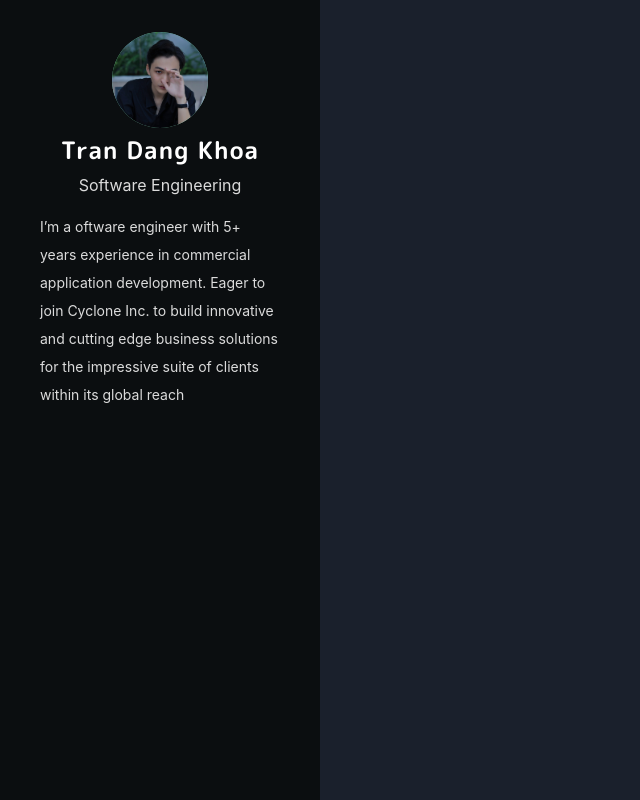
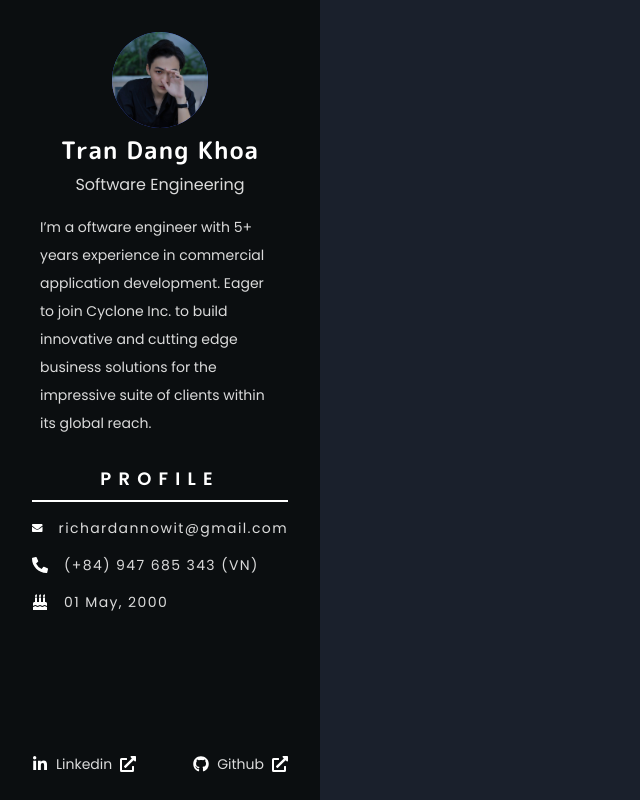
Before and after one commit to richardktran/Personal-Blog, a Next.js app: page / in a window 1280 px wide. Shown: the whole page, without its empty margins (0-640 px from the left). Built offline with nearby package versions, Linux system fonts and the light colour scheme.

Commit message:
split components and make responsive for info section

```diff
--- a/components/fonts.js
+++ b/components/fonts.js
@@ -1,6 +1,7 @@
 const Fonts = () => (
-    <style jsx global>{`
+  <style jsx global>{`
       @import url('https://fonts.googleapis.com/css2?family=M+PLUS+Rounded+1c:wght@300;700&display=swap');
+      @import url('https://fonts.googleapis.com/css2?family=Poppins:ital,wght@0,300;0,400;0,500;0,600;0,700;1,300;1,400;1,500;1,600;1,700&display=swap');
     `}</style>
 )
 export default Fonts
--- /dev/null
+++ b/components/info/CardName.js
@@ -0,0 +1,33 @@
+import { Box, Avatar, Heading, Text } from '@chakra-ui/react'
+
+const CardName = ({ avatar, name, specialist, shortDescription }) => {
+    return (
+        <Box>
+            <Avatar size='xl' name={name} src={avatar} />
+            <Heading
+                as="h1"
+                fontSize={{ base: 'sm', lg: 'lg', xl: '2xl' }}
+                color='#ffffff'
+                fontWeight="600"
+                letterSpacing='wider'
+                pt={2}
+            >
+                {name}
+            </Heading>
+            <Text fontSize={{ base: 'xs', lg: 'sm', xl: 'md' }} color='#DBDBDB' py={2}>{specialist}</Text>
+            <Text
+                fontSize={{ base: 'xs', lg: 'xs', xl: 'sm' }}
+                color='#DBDBDB'
+                px={{ base: 2, lg: 5, xl: 10 }}
+                py={2}
+                lineHeight={{ base: 'base', lg: 'taller', xl: 'taller' }}
+                textAlign='left'
+            >
+                {shortDescription}
+            </Text>
+        </Box>
+    );
+}
+
+
+export default CardName;
--- /dev/null
+++ b/components/info/ProfileDetails.js
@@ -0,0 +1,43 @@
+import { Box, Text, Flex, Spacer, HStack } from '@chakra-ui/react'
+import { FaBirthdayCake, FaLinkedinIn, FaGithub, FaExternalLinkAlt, FaEnvelope, FaPhoneAlt } from "react-icons/fa";
+
+const ProfileDetail = ({ email, phone, birthDate }) => {
+    return (
+        <Flex direction="column" w='80%'>
+            <Text
+                fontWeight={600}
+                mt={{ base: 0, lg: 2, xl: 5 }}
+                fontSize={{ base: 'sm', lg: 'md', xl: 'lg' }}
+                color='#ffffff'
+                letterSpacing={{ base: '0.2em', lg: '0.2em', xl: '0.4em' }}
+            >
+                PROFILE
+            </Text>
+            <Box w='100%' my={2} h={0.5} bg='#ffffff'></Box>
+            <HStack
+                py={2}
+                spacing={{ base: '6px', lg: '8px', xl: '16px' }}
+            >
+                <FaEnvelope fontSize={{ base: 'sm', lg: 'md', xl: 'lg' }} color='#ffffff' />
+                <Text letterSpacing={{ base: 'wide', lg: 'wide', xl: 'widest' }} fontSize={{ base: 'xs', lg: 'xs', xl: 'sm' }} color='#DBDBDB'>{email}</Text>
+            </HStack>
+            <HStack
+                py={2}
+                spacing={{ base: '6px', lg: '8px', xl: '16px' }}
+            >
+                <FaPhoneAlt fontSize={{ base: 'sm', lg: 'md', xl: 'lg' }} color='#ffffff' />
+                <Text letterSpacing={{ base: 'wide', lg: 'wide', xl: 'widest' }} fontSize={{ base: 'xs', lg: 'xs', xl: 'sm' }} color='#DBDBDB'>{phone}</Text>
+            </HStack>
+            <HStack
+                py={2}
+                spacing={{ base: '6px', lg: '8px', xl: '16px' }}
+            >
+                <FaBirthdayCake fontSize={{ base: 'sm', lg: 'md', xl: 'lg' }} color='#ffffff' />
+                <Text letterSpacing={{ base: 'wide', lg: 'wide', xl: 'widest' }} fontSize={{ base: 'xs', lg: 'xs', xl: 'sm' }} color='#DBDBDB'>{birthDate}</Text>
+            </HStack>
+        </Flex>
+    )
+}
+
+
+export default ProfileDetail;
--- /dev/null
+++ b/components/info/Social.js
@@ -0,0 +1,23 @@
+import { FaLinkedinIn, FaGithub, FaExternalLinkAlt } from "react-icons/fa";
+import { Text, Flex, HStack, Spacer } from '@chakra-ui/react'
+
+
+const Social = ({ linkedinUrl, githubUrl }) => {
+    return (
+        <Flex justify='center' w='100%' h={10} my={4} px={{ base: 0, lg: 4, xl: 8 }}>
+            <HStack as='a' target="_blank" rel="noopener noreferrer" href="https://www.linkedin.com/in/richardannowit/" >
+                <FaLinkedinIn fontSize={{ base: '0.8rem', lg: '1.1rem', xl: '1.2rem' }} color='#ffffff' />
+                <Text as='span' mx={2} fontSize={{ base: 'xs', lg: 'xs', xl: 'sm' }} color='#DBDBDB'>Linkedin</Text>
+                <FaExternalLinkAlt ml={3} fontSize={{ base: '0.8rem', lg: '0.8rem', xl: '1rem' }} color='#ffffff' />
+            </HStack>
+            <Spacer />
+            <HStack as='a' target="_blank" rel="noopener noreferrer" href="https://github.com/richardannowit">
+                <FaGithub fontSize={{ base: '0.8rem', lg: '1.1rem', xl: '1.2rem' }} color='#ffffff' />
+                <Text as='span' mx={2} fontSize={{ base: 'xs', lg: 'xs', xl: 'sm' }} color='#DBDBDB'>Github</Text>
+                <FaExternalLinkAlt ml={3} fontSize={{ base: '0.8rem', lg: '0.8rem', xl: '1rem' }} color='#ffffff' />
+            </HStack>
+        </Flex>
+    );
+}
+
+export default Social;
--- a/package.json
+++ b/package.json
@@ -8,13 +8,15 @@
     "lint": "next lint"
   },
   "dependencies": {
+    "@chakra-ui/icons": "^1.1.1",
     "@chakra-ui/react": "^1.8.1",
     "@emotion/react": "^11.7.1",
     "@emotion/styled": "^11.6.0",
     "framer-motion": "^5.6.0",
     "next": "12.0.9",
     "react": "17.0.2",
-    "react-dom": "17.0.2"
+    "react-dom": "17.0.2",
+    "react-icons": "^4.3.1"
   },
   "devDependencies": {
     "eslint": "8.7.0",
--- a/pages/index.js
+++ b/pages/index.js
@@ -1,27 +1,45 @@
-import { Box, Avatar, Heading, Text, Container } from '@chakra-ui/react'
+import { Box, Text, Flex } from '@chakra-ui/react'
+import { FaLinkedinIn, FaGithub, FaExternalLinkAlt } from "react-icons/fa";
+import CardName from '../components/info/CardName';
+import ProfileDetail from '../components/info/ProfileDetails'
+import Social from '../components/info/Social';
 
 export default function Home() {
   return (
     <>
       {/* Profile section */}
-      <Box w='25%' bg='#0B0E10' h="100vh" visibility={['hidden', 'hidden', 'visible']}>
-        <Box
+      <Box
+        d='flex'
+        justifyContent='space-between'
+        flexDir='column' w='25%' bg='#0B0E10' h="100vh"
+        visibility={{ base: 'hidden', md: 'visible', lg: 'visible', xl: 'visible' }}>
+        <Flex
           as='section'
-          d='flex'
-          flexDir='column'
-          pt={[2, 2, 8]}
+          direction='column'
+          pt={{ base: 2, lg: 3, xl: 8 }}
           textAlign='center'
-          alignItems='center'
+          align='center'
         >
-          <Avatar size='xl' name='Christian Nwamba' src='/images/avatar.jpg' />
-          <Heading as="h1" fontSize="2xl" color='#ffffff' fontWeight="600" letterSpacing='wider' pt={2}>
-            Tran Dang Khoa
-          </Heading>
-          <Text fontSize="md" color='#DBDBDB' py={2}>Software Engineering</Text>
-          <Text fontSize="sm" color='#DBDBDB' px={10} py={2} lineHeight="taller" textAlign='left'>
-            I’m a oftware engineer with 5+ years experience in commercial application development. Eager to join Cyclone Inc. to build innovative and cutting edge business solutions for the impressive suite of clients within its global reach
-          </Text>
-        </Box>
+          <CardName
+            avatar="/images/avatar.jpg"
+            name="Tran Dang Khoa"
+            specialist="Software Engineering"
+            shortDescription="I’m a oftware engineer with 5+ years experience in commercial application development. Eager to join Cyclone Inc. to build innovative and cutting edge business solutions for the impressive suite of clients within its global reach."
+          />
+
+          <ProfileDetail
+            email="richardannowit@gmail.com"
+            phone="(+84) 947 685 343 (VN)"
+            birthDate="01 May, 2000"
+          />
+
+
+        </Flex>
+
+        <Social
+          linkedinUrl="https://www.linkedin.com/in/richardannowit/"
+          githubUrl="https://github.com/richardannowit"
+        />
       </Box>
       {/* Profile section */}
     </>
--- a/theme/index.js
+++ b/theme/index.js
@@ -5,12 +5,22 @@ const config = {
     useSystemColor: false,
 }
 
+const styles = {
+    global: {
+        "html, body": {
+            height: '100%'
+        },
+    },
+};
+
+
 const fonts = {
     heading: "'M PLUS Rounded 1c'",
+    body: "'Poppins'"
 }
 
 const theme = extendTheme({
-    config, fonts
+    config, fonts, styles
 })
 
 export default theme;
```
Also changed, not shown: 1 other file (tests, documents, lock files or other folders).
